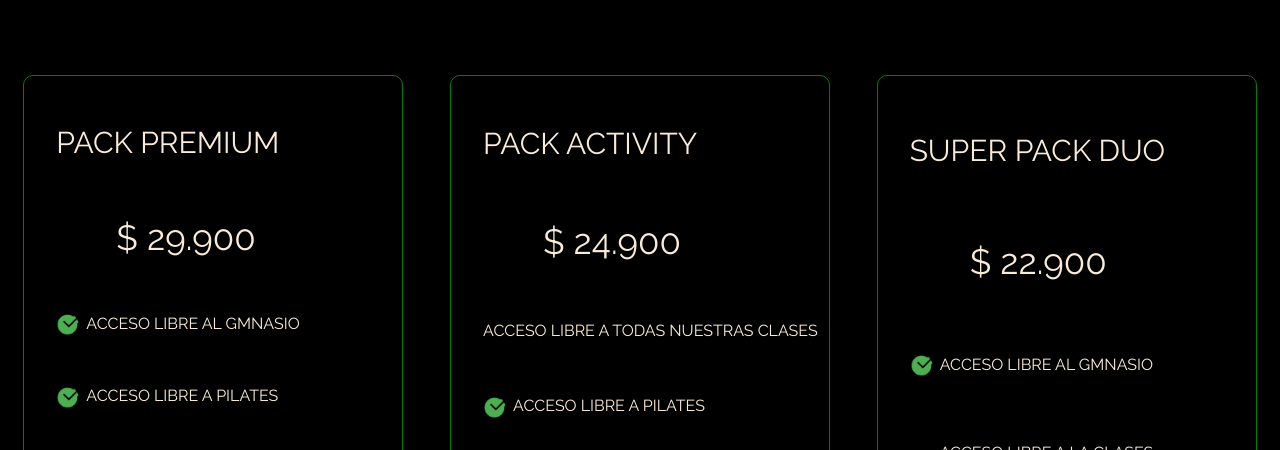
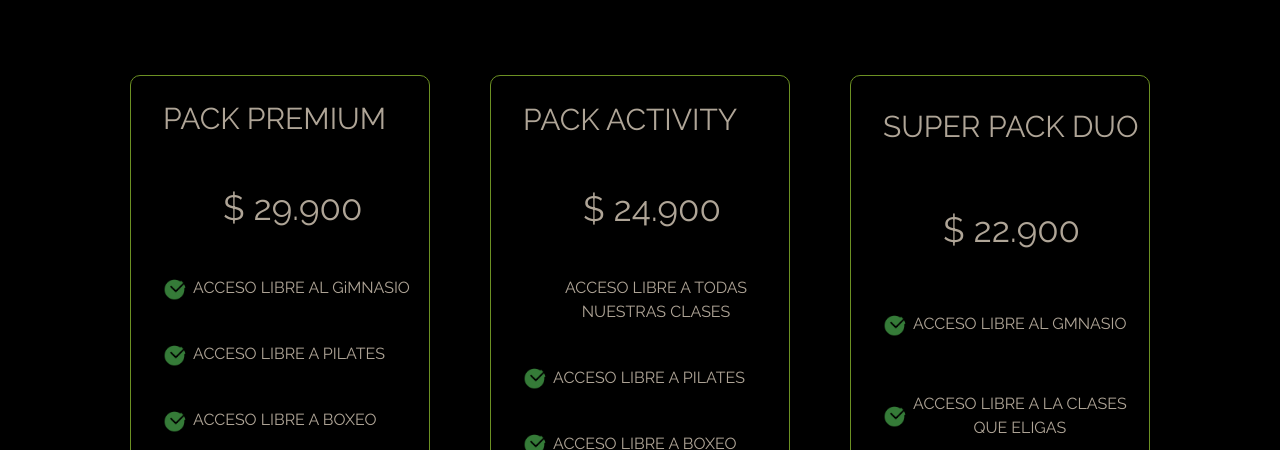
Before and after one commit to melisaskliris/PF-Skliris, a plain HTML site: page pages/planes.html in a window 1280 px wide. Shown: the part 321-771 px from the top of the page. Drawn offline with Linux system fonts and the light colour scheme.

Commit message:
arreglos en html

```diff
--- a/css/style.css
+++ b/css/style.css
@@ -219,7 +219,7 @@ footer p, footer a{
     max-width: 60%;
 }
 .actividades img{
-    filter:grayscale(100%);
+    filter:grayscale(80%);
     transition: filter 0.1s ease;
     box-shadow: 0 4px 20px black;
 }
@@ -291,6 +291,9 @@ form{
     max-width: 70%;
     margin: auto;
 }
+form input,textarea:focus{
+    border: 2px solid greenyellow;
+}
 form option{
     background-color:yellowgreen;
 }
@@ -311,8 +314,10 @@ form .button{
     border-radius: 10px;
     background-color: yellowgreen;
     opacity: 0.7;
+    transition: all 0.3 ease-out;
 }
 form .button:hover,form .button:checked{
+    transform: scale(1.1);
     opacity: 2;
 }
 
@@ -389,39 +394,46 @@ form .button:hover,form .button:checked{
 }
 .planes__cards{
     margin: 90px 0;
-    ul{
+    display: flex;
+    flex-direction:column;
+    justify-content: center;
+    align-items:center;
+}
+.planes__list{
     display: flex;
     flex-direction: column;
-        list-style-type: none;
-        justify-content:space-around;
-        height: 660px;
-        width:330px;
-        margin: auto;
-        border:1px solid green;
+    justify-content: space-around;
+    border: 1px solid yellowgreen;
+    width: 300px;
+    height: 650px;
+    margin-bottom: 80px;
+    opacity: 0.7;
     border-radius: 10px;
 }
-    li{
+.planes__list:hover{
+    -webkit-transform:scale(1.2);transform:scale(1.2);
+    opacity: 1;
+}
+.planes__list li{
     display: flex;
     align-items: center;
     gap: 5px;
     color:antiquewhite;
-        margin-top: 40px;
+}
 
-        &:first-child{
+.planes__list li:first-child{
     font-size: 30px;
     text-align: center;
 }
-        &:nth-child(2){
+.planes__list li:nth-child(2){
     font-size: 35px;
     margin-left: 60px;
 }
-    }
-
-    img{
+.planes__list img{
     width: 25px;
     height: 25px;
 }
-    span{
+.planes__list span{
     color:antiquewhite;
 }
 .planes__btn{
@@ -439,24 +451,18 @@ form .button:hover,form .button:checked{
     }
 }
 
-}
+
 @media (min-width:1024px){
-    .planes__main{
-        h2{
+    .planes__main h2{
         font-size: 50px;
     }
-        p{
+    .planes__main p{
         font-size: 40px;
-        }
     }
     .planes__cards{
         display: flex;
         flex-flow: row wrap;
-
-            ul{
-                height: 700px;
-                width:380px;
-            }
+        gap: 60px;
     }
 }
 /*pagina clase de prueba*/
@@ -478,11 +484,9 @@ form .button:hover,form .button:checked{
     flex-direction: column;
     gap: 30px;
     margin-bottom: 70px;
-
-    h4{
+}
+.claseprueba__act h4{
     color: aliceblue;
-    }
-
 }
 .claseprueba__act button{
     height: 40px;
@@ -493,8 +497,10 @@ form .button:hover,form .button:checked{
     text-decoration: none;
     background-color: yellowgreen;
     opacity: 0.7;
+    transition: all 0.3 ease-out;
 }
 .claseprueba__act button:hover,.claseprueba__act button :checked{
+    transform: scale(1.1);
     opacity: 2;
 }
 .claseprueba__act iframe{
--- a/pages/planes.html
+++ b/pages/planes.html
@@ -44,17 +44,17 @@
         <h2>Elegí el plan que más se adapte a vos!</h2>
         <p>Estamos para asesorate</p>
         <div class="planes__cards">
-            <ul class="mb-5">
+            <ul class="planes__list">
                 <li>PACK PREMIUM</li>
                 <li>$ 29.900</li>
-                <li><img src="../asset/image/correccion.png" alt=""><span>ACCESO LIBRE AL GMNASIO</span></li>
+                <li><img src="../asset/image/correccion.png" alt=""><span>ACCESO LIBRE AL GiMNASIO</span></li>
                 <li><img src="../asset/image/correccion.png" alt=""><span>ACCESO LIBRE A PILATES</span></li>
                 <li><img src="../asset/image/correccion.png" alt=""><span>ACCESO LIBRE A BOXEO</span></li>
                 <li><img src="../asset/image/correccion.png" alt=""><span>ACCESO LIBRE A GAP</span></li>
                 <li><img src="../asset/image/correccion.png" alt=""><span>ACCESO LIBRE ACROSSFIT</span></li>
                 <li class="planes__btn mb-5"><a href="tel:+1531390203" target="_blank" title="whatsapp">REGISTRARME YA!</a><img src="../asset/image/flecha-correcta (1).png" alt=""></li>
             </ul>
-            <ul class="mb-5">
+            <ul class="planes__list">
                 <li>PACK ACTIVITY</li>
                 <li>$ 24.900</li>
                 <li><span>ACCESO LIBRE A TODAS NUESTRAS CLASES</span></li>
@@ -64,7 +64,7 @@
                 <li><img src="../asset/image/correccion.png" alt=""><span>ACCESO LIBRE ACROSSFIT</span></li>
                 <li class="planes__btn mb-4"><a href="tel:+1531390203" target="_blank" title="whatsapp">REGISTRARME YA!</a><img src="../asset/image/flecha-correcta (1).png" alt=""></li>
             </ul>
-            <ul class="mb-5">
+            <ul class="planes__list">
                 <li>SUPER PACK DUO</li>
                 <li>$ 22.900</li>
                 <li><img src="../asset/image/correccion.png" alt=""><span>ACCESO LIBRE AL GMNASIO</span></li>
```
Also changed, not shown: pages/contacto.html (+1 -1 lines), readme.md (added). Lines whose indentation alone changed are shown as unchanged.
